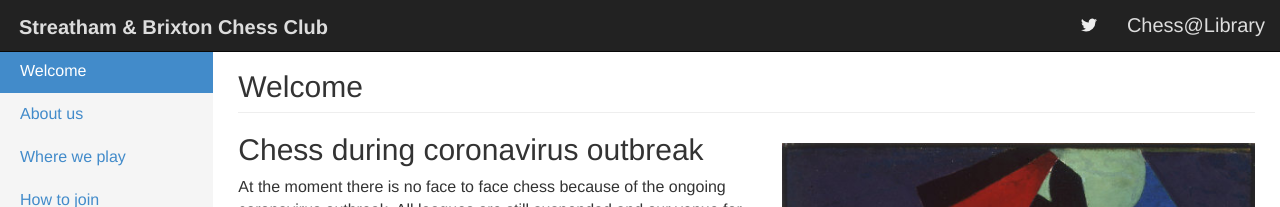
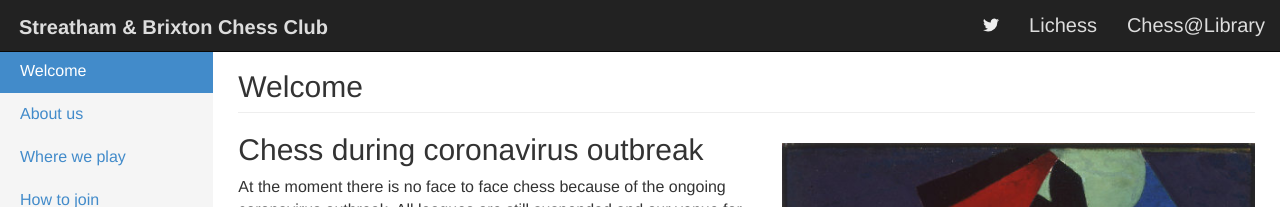
Before and after one commit to streathamchess/streathamchess.github.io, a Jekyll site: the page built from index.md, in a window 1280 px wide. Shown: the top 207 px of the page. Built offline with Jekyll 4.4.1, drawn with Linux system fonts in a browser that asks for light colours; a script that is not in the unit is left out.

Commit message:
twitter link

```diff
--- a/_includes/navigation-top.html
+++ b/_includes/navigation-top.html
@@ -6,5 +6,7 @@
       <svg viewBox="0 0 20 20"><title>Twitter</title><path d="M20 3.8a8.2 8.2 0 01-2.36.65 4.12 4.12 0 001.8-2.27 8.22 8.22 0 01-2.61 1 4.11 4.11 0 00-7 3.74 11.65 11.65 0 01-8.44-4.3A4.11 4.11 0 002.66 8.1 4.09 4.09 0 01.8 7.59v.05a4.11 4.11 0 003.29 4 4.11 4.11 0 01-1.85.07 4.11 4.11 0 003.83 2.85A8.23 8.23 0 011 16.34a8.35 8.35 0 01-1-.06 11.61 11.61 0 006.29 1.84A11.59 11.59 0 0018 6.45v-.53a8.34 8.34 0 002-2.12z"/></svg>
     </a>
   </li>
+  <li><a href="https://lichess.org/team/streatham--brixton-chess-club" target="_blank">Lichess</a></li>
+
   <li><a href="https://sites.google.com/site/chessatstreathamlibrary/" target="_blank">Chess@Library</a></li>
 </ul>
```
Also changed, not shown: 1 other file.
